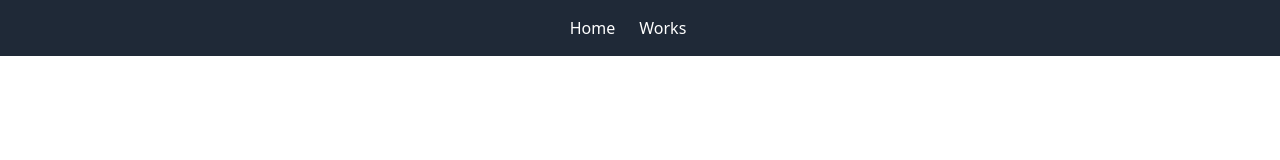
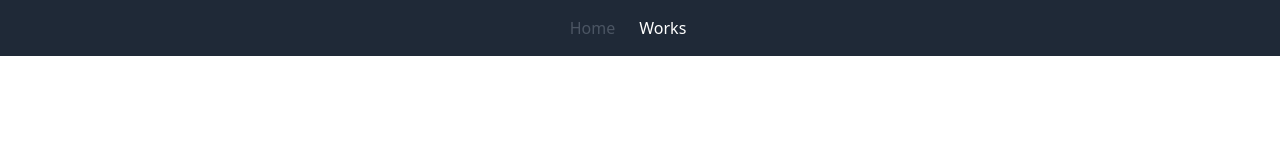
Before and after one commit to ENDOTAKUMI/ENDOTAKUMI.github.io, a React (Vite) app: page / in a window 1280 px wide. Shown: the top 160 px of the page. Built offline with nearby package versions, Linux system fonts and the light colour scheme.

Commit message:
Fix: navigation color

```diff
--- a/src/App.jsx
+++ b/src/App.jsx
@@ -12,7 +12,6 @@
         <div className="container mx-auto mt-8 flex-grow">
           <Routes>
             <Route path="/" element={<Home />} />
-            <Route path="/Home" element={<Home />} />
             <Route path="/works" element={<Works />} />
           </Routes>
         </div>
--- a/src/components/Navigation.jsx
+++ b/src/components/Navigation.jsx
@@ -1,22 +1,37 @@
 import React from 'react';
-import { Link } from 'react-router-dom';
+import { NavLink } from 'react-router-dom';
 
 const Navigation = (props) => {
   return (
     <nav className="bg-gray-800 p-4 flex justify-center">
       <ul className="flex justify-between">
         <li className="mr-6">
-          <Link to="/home" className="text-white hover:text-gray-300">
+          <NavLink
+            to="/"
+            className={({ isActive }) =>
+              isActive
+                ? 'text-gray-600 hover:text-gray-300'
+                : 'text-white hover:text-gray-300'
+            }
+          >
             Home
-          </Link>
+          </NavLink>
         </li>
         <li className="mr-6">
-          <Link to="/works" className="text-white hover:text-gray-300">
+          <NavLink
+            to="/works"
+            className={({ isActive }) =>
+              isActive
+                ? 'text-gray-600 hover:text-gray-300'
+                : 'text-white hover:text-gray-300'
+            }
+          >
             Works
-          </Link>
+          </NavLink>
         </li>
       </ul>
     </nav>
   );
 };
+
 export default Navigation;
```
